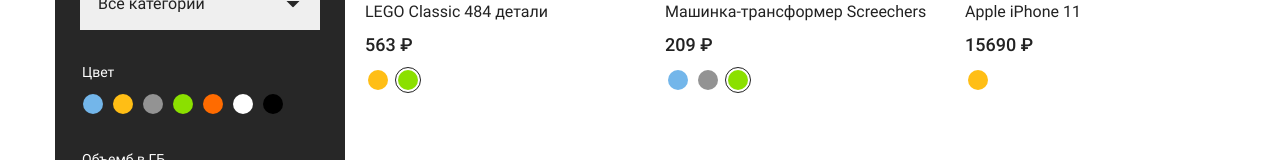
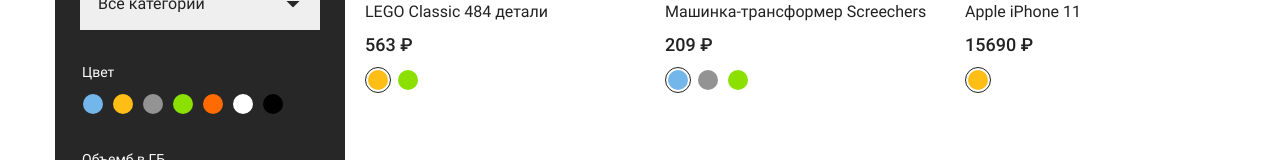
Before and after one commit to saslavik/app, a Vue app: page / in a window 1280 px wide. Shown: the part 594-754 px from the top of the page. Built offline with nearby package versions, Linux system fonts and the light colour scheme.

Commit message:
get&set added to baseColors

```diff
--- a/src/components/baseColors.vue
+++ b/src/components/baseColors.vue
@@ -1,6 +1,6 @@
 <template>
-  <ul class="colors" :class="{'colors--black': itemColors}">
-    <li class="colors__item" v-for="color in colors" :key="color.id">
+  <ul class="colors">
+    <li class="colors__item" v-for="color in filteredColors" :key="color.id">
       <label class="colors__label">
         <input
           class="colors__radio sr-only"
@@ -22,29 +22,26 @@
 import colors from '../data/colors';
 
 export default {
-  props: ['currentColor', 'itemColors'],
-  data() {
-    return {
-      baseColor: this.currentColor || 0,
-      arrColors: this.itemColors || [],
-    };
-  },
+  props: ['currentColor', 'colorsId'],
   computed: {
     colors() {
-      let filteredColors = colors;
-      if (this.arrColors.length > 0) {
-        filteredColors = filteredColors.filter((color) => this.arrColors.includes(color.id));
+      return colors;
+    },
+    baseColor: {
+      get() {
+        return this.currentColor;
+      },
+      set(value) {
+        this.$emit('update:currentColor', value);
+      },
+    },
+    filteredColors() {
+      let filteredColors = this.colors;
+      if (this.colors.length !== this.colorsId.length) {
+        filteredColors = filteredColors.filter((color) => this.colorsId.includes(color.id));
       }
       return filteredColors;
     },
   },
-  watch: {
-    baseColor() {
-      this.$emit('update:currentColor', this.baseColor);
-    },
-    currentColor() {
-      this.baseColor = this.currentColor;
-    },
-  },
 };
 </script>
--- a/src/components/productFilter.vue
+++ b/src/components/productFilter.vue
@@ -36,7 +36,7 @@
       </fieldset>
       <fieldset class="form__block">
         <legend class="form__legend">Цвет</legend>
-        <baseColors :currentColor.sync='currentColor' />
+        <baseColors :colorsId='colors' :currentColor.sync='currentColor' />
       </fieldset>
       <fieldset class="form__block">
         <legend class="form__legend">Объемб в ГБ</legend>
@@ -141,6 +141,7 @@
 <script>
 import categories from '../data/categories';
 import baseColors from './baseColors.vue';
+import colors from '../data/colors';
 
 export default {
   components: {
@@ -156,6 +157,9 @@
   },
   props: ['priceFrom', 'priceTo', 'category', 'color'],
   computed: {
+    colors() {
+      return colors;
+    },
     categories() {
       return categories;
     },
--- a/src/components/productItem.vue
+++ b/src/components/productItem.vue
@@ -13,10 +13,10 @@
       <span class="catalog__price">
         {{ product.price }} ₽
       </span>
-      <base-colors :itemColors='product.colorId'
-      :currentColor.sync='currentColor'
-      v-model="currentColor"/>
-      <!-- v-model="color" -->
+      <base-colors :colorsId='product.colorId'
+      :currentColor.sync='currentProductColor'
+      v-model="currentProductColor"
+      class="colors--black"/>
     </li>
 
 </template>
@@ -28,7 +28,7 @@
   components: { baseColors },
   data() {
     return {
-      currentColor: 4,
+      currentProductColor: this.product.colorId[0],
     };
   },
   props: ['product'],
```
